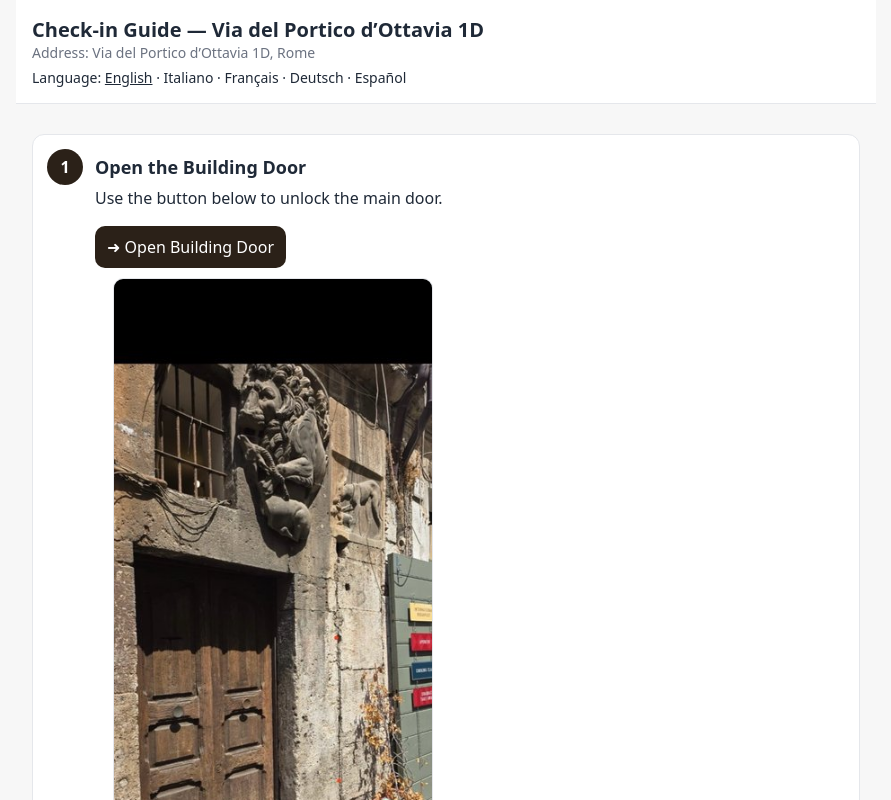
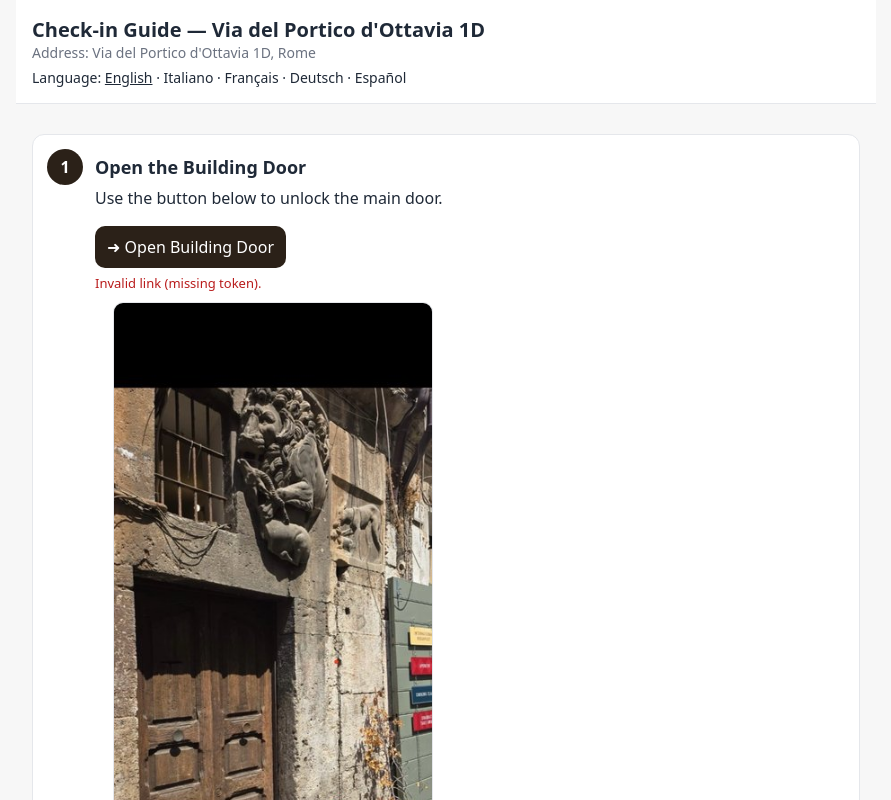
Before and after one commit to miko19711971/shelly-cloud-opener-1, a website: page public/checkin/portico/index.html in a window 1280 px wide. Both pictures are taken after a click on the link "➜ Open Building Door". Shown: the top 800 px of the page, without its empty margins (194-1085 px from the left). Drawn offline with Linux system fonts and the light colour scheme.

Commit message:
Update index.html

```diff
--- a/public/checkin/portico/index.html
+++ b/public/checkin/portico/index.html
@@ -3,9 +3,8 @@
 <head>
 <meta charset="utf-8">
 <meta name="viewport" content="width=device-width,initial-scale=1">
-<title id="title">Check-in Guide — Via del Portico d’Ottavia 1D</title>
+<title id="title">Check-in Guide — Via del Portico d'Ottavia 1D</title>
 
-<!-- Favicon: ora file locale, niente CDN -->
 <link rel="icon" href="/checkin/portico/building-door.jpg">
 
 <style>
@@ -30,7 +29,9 @@
   figcaption{font-size:12px;color:var(--muted);margin-top:6px;text-align:center}
   .note{background:#fff7ed;border:1px solid #fed7aa;color:#7c2d12;padding:10px;border-radius:8px;margin-top:8px}
   .cta{display:inline-block;margin-top:10px;padding:10px 12px;border-radius:10px;background:var(--brand);color:#fff;text-decoration:none;cursor:pointer}
-  .status{font-size:13px;color:#6b7280;margin-top:6px}
+  .status{font-size:13px;color:#6b7280;margin-top:6px;min-height:1.2em}
+  .status.err{color:#b91c1c}
+  .status.ok{color:#0a7b34}
   footer{color:var(--muted);text-align:center;font-size:12px;margin:18px 0}
   .imgframe{width:90%;margin:0 auto;border:1px solid var(--line);border-radius:10px;display:block}
   .imgframe object{width:100%;height:auto;display:block;border-radius:10px;aspect-ratio:3/4;background:#f9fafb}
@@ -38,8 +39,8 @@
 </head>
 <body>
 <header class="wrap">
-  <h1 id="h1">Check-in Guide — Via del Portico d’Ottavia 1D</h1>
-  <div class="addr" id="addr">Address: Via del Portico d’Ottavia 1D, Rome</div>
+  <h1 id="h1">Check-in Guide — Via del Portico d'Ottavia 1D</h1>
+  <div class="addr" id="addr">Address: Via del Portico d'Ottavia 1D, Rome</div>
   <div class="lang" id="langbar">Language:
     <a href="?lang=en" data-lang="en" class="active">English</a> ·
     <a href="?lang=it" data-lang="it">Italiano</a> ·
@@ -58,20 +59,18 @@
         <h2 id="s1_t">Open the Building Door</h2>
         <p id="s1_p">Use the button below to unlock the main door.</p>
 
-        <!-- Bottoni: puntano ai target corretti -->
-        <a class="cta" href="#" onclick="openWith('statusBuilding','/token/portico-1d-building');return false;" id="btn_building">➜ Open Building Door</a>
+        <a class="cta" href="#" onclick="openWith('statusBuilding','building');return false;" id="btn_building">➜ Open Building Door</a>
         <div class="status" id="statusBuilding"></div>
 
         <div class="note" id="s1_note" style="display:none"></div>
 
-        <!-- ✅ FOTO 1: usa il file locale con fallback GitHub corretto (cartella 'portico') -->
         <figure>
           <img
             src="building-door.jpg"
-            alt="Building entrance — Via del Portico d’Ottavia 1D"
+            alt="Building entrance — Via del Portico d'Ottavia 1D"
             style="width:90%;margin:0 auto;display:block;border-radius:10px;border:1px solid #e5e7eb"
             onerror="this.onerror=null;this.src='https://raw.githubusercontent.com/miko19711971/shelly-cloud-opener-1/main/public/checkin/portico/building-door.jpg?v=2'">
-          <figcaption id="s1_cap">Main entrance — Via del Portico d’Ottavia 1D.</figcaption>
+          <figcaption id="s1_cap">Main entrance — Via del Portico d'Ottavia 1D.</figcaption>
         </figure>
 
         <figure>
@@ -92,6 +91,7 @@
       </div>
     </div>
   </section>
+
   <!-- 3 -->
   <section class="card">
     <div class="step">
@@ -100,30 +100,38 @@
         <h2 id="s3_t">This is Your Apartment Door</h2>
         <p id="s3_p">Please press the button only once when you are certain this is the correct door.</p>
 
-        <a class="cta"
-   role="button"
-   onclick="event.preventDefault(); openWith('statusApartment','/token/portico-1d-door');"
-   id="btn_apartment">
-        ➜ Open Apartment Door
-      </a>
+        <a class="cta" href="#" onclick="openWith('statusApartment','apartment');return false;" id="btn_apartment">➜ Open Apartment Door</a>
         <div class="status" id="statusApartment"></div>
 
         <figure>
-        <img src="apartment-door.jpg" alt="Apartment door — Via del Portico d’Ottavia 1D">
+          <img src="apartment-door.jpg" alt="Apartment door — Via del Portico d'Ottavia 1D">
           <figcaption id="s3_cap">Apartment door — 3rd floor.</figcaption>
         </figure>
       </div>
     </div>
   </section>
+
   <section class="card">
     <h2 id="help_h">Need help?</h2>
     <p id="help_p">Call or WhatsApp: <a class="cta" href="tel:+393355245756">+39 335 524 5756</a></p>
   </section>
 
-  <footer id="footer">niceflatinrome.com • Quick visual guide for arrivals at Via del Portico d’Ottavia 1D</footer>
+  <footer id="footer">niceflatinrome.com • Quick visual guide for arrivals at Via del Portico d'Ottavia 1D</footer>
 </main>
 
 <script>
+function tMsgs(){
+  const L=(new URLSearchParams(location.search).get('lang')||'en').toLowerCase();
+  const M={
+    en:{open:'Opening…',done:'Done.',net:'Network error. Try again.',bad:'Error',missing:'Invalid link (missing token).'},
+    it:{open:'Apertura…',done:'Fatto.',net:'Errore di rete. Riprova.',bad:'Errore',missing:'Link non valido (token mancante).'},
+    fr:{open:'Ouverture…',done:'Fait.',net:'Erreur réseau. Réessayez.',bad:'Erreur',missing:'Lien invalide (token manquant).'},
+    de:{open:'Öffnen…',done:'Fertig.',net:'Netzwerkfehler. Bitte erneut versuchen.',bad:'Fehler',missing:'Ungültiger Link (Token fehlt).'},
+    es:{open:'Abriendo…',done:'Hecho.',net:'Error de red. Inténtalo de nuevo.',bad:'Error',missing:'Enlace no válido (falta token).'}
+  };
+  return M[L]||M.en;
+}
+
 async function openWith(statusId, which){
   const s=document.getElementById(statusId);
   const M=tMsgs();
@@ -140,8 +148,7 @@
 
     s.textContent = M.open;
 
-    // ✅ DINAMICO: estrae "apt" dal path corrente invece di hardcode "trastevere"
-    const apt = location.pathname.split('/')[2] || 'trastevere';
+    const apt = location.pathname.split('/')[2] || 'portico';
 
     const tries = (which === "building")
       ? ["building"]
@@ -180,58 +187,56 @@
   }
 }
 
-
-/* ---------- 5 lingue (solo testi) ---------- */
 const T = {
-  en:{title:"Check-in Guide — Via del Portico d’Ottavia 1D",addr:"Address: Via del Portico d’Ottavia 1D, Rome",
+  en:{title:"Check-in Guide — Via del Portico d'Ottavia 1D",addr:"Address: Via del Portico d'Ottavia 1D, Rome",
       s1_t:"Open the Building Door",s1_p:"Use the button below to unlock the main door.",s1_note:"",
-      s1_cap:"Main entrance — Via del Portico d’Ottavia 1D.",s1_cap2:"Press this button to turn on the indoor corridor lights.",
+      s1_cap:"Main entrance — Via del Portico d'Ottavia 1D.",s1_cap2:"Press this button to turn on the indoor corridor lights.",
       s2_t:"Arrive at the Third Floor",s2_p:"Go up to the 3rd floor.",
       s3_t:"This is Your Apartment Door",s3_p:"Please press the button only once when you are certain this is the correct door.",s3_cap:"Apartment door — 3rd floor.",
       help_h:"Need help?",help_p:'Call or WhatsApp: <a class="cta" href="tel:+393355245756">+39 335 524 5756</a>',
       btn_building:"➜ Open Building Door",btn_apartment:"➜ Open Apartment Door",
-      footer:"niceflatinrome.com • Quick visual guide for arrivals at Via del Portico d’Ottavia 1D"},
-  it:{title:"Guida Check-in — Via del Portico d’Ottavia 1D",addr:"Indirizzo: Via del Portico d’Ottavia 1D, Roma",
-      s1_t:"Apri il portone dell’edificio",s1_p:"Usa il pulsante qui sotto per sbloccare il portone.",s1_note:"",
-      s1_cap:"Ingresso principale — Via del Portico d’Ottavia 1D.",s1_cap2:"Le luci del corridoio si accendono automaticamente quando apri il portone.",
+      footer:"niceflatinrome.com • Quick visual guide for arrivals at Via del Portico d'Ottavia 1D"},
+  it:{title:"Guida Check-in — Via del Portico d'Ottavia 1D",addr:"Indirizzo: Via del Portico d'Ottavia 1D, Roma",
+      s1_t:"Apri il portone dell'edificio",s1_p:"Usa il pulsante qui sotto per sbloccare il portone.",s1_note:"",
+      s1_cap:"Ingresso principale — Via del Portico d'Ottavia 1D.",s1_cap2:"Le luci del corridoio si accendono automaticamente quando apri il portone.",
       s2_t:"Arriva al terzo piano",s2_p:"Sali al 3° piano.",
-      s3_t:"Questa è la porta del tuo appartamento",s3_p:"Premi il pulsante una sola volta quando sei certo che sia la porta corretta.",s3_cap:"Porta dell’appartamento — 3° piano.",
+      s3_t:"Questa è la porta del tuo appartamento",s3_p:"Premi il pulsante una sola volta quando sei certo che sia la porta corretta.",s3_cap:"Porta dell'appartamento — 3° piano.",
       help_h:"Serve aiuto?",help_p:'Chiama o WhatsApp: <a class="cta" href="tel:+393355245756">+39 335 524 5756</a>',
       btn_building:"➜ Apri il portone",btn_apartment:"➜ Apri porta appartamento",
-      footer:"niceflatinrome.com • Guida rapida di arrivo a Via del Portico d’Ottavia 1D"},
+      footer:"niceflatinrome.com • Guida rapida di arrivo a Via del Portico d'Ottavia 1D"},
 
-  fr:{title:"Guide d’enregistrement — Via del Portico d’Ottavia 1D",addr:"Adresse : Via del Portico d’Ottavia 1D, Rome",
-      s1_t:"Ouvrir la porte de l’immeuble",s1_p:"Appuyez sur le bouton ci-dessous pour déverrouiller la porte principale.",s1_note:"",
-      s1_cap:"Entrée principale — Via del Portico d’Ottavia 1D.",s1_cap2:"Appuyez sur ce bouton pour allumer les lumières du couloir intérieur.",
+  fr:{title:"Guide d'enregistrement — Via del Portico d'Ottavia 1D",addr:"Adresse : Via del Portico d'Ottavia 1D, Rome",
+      s1_t:"Ouvrir la porte de l'immeuble",s1_p:"Appuyez sur le bouton ci-dessous pour déverrouiller la porte principale.",s1_note:"",
+      s1_cap:"Entrée principale — Via del Portico d'Ottavia 1D.",s1_cap2:"Appuyez sur ce bouton pour allumer les lumières du couloir intérieur.",
       s2_t:"Arriver au troisième étage",s2_p:"Montez au 3e étage.",
-      s3_t:"Voici la porte de votre appartement",s3_p:"Appuyez une seule fois lorsque vous êtes sûr que c’est la bonne porte.",s3_cap:"Porte de l’appartement — 3e étage.",
-      help_h:"Besoin d’aide ?",help_p:'Appeler ou WhatsApp : <a class="cta" href="tel:+393355245756">+39 335 524 5756</a>',
-      btn_building:"➜ Ouvrir la porte de l’immeuble",btn_apartment:"➜ Ouvrir la porte de l’appartement",
-      footer:"niceflatinrome.com • Guide visuel rapide pour l’arrivée à Via del Portico d’Ottavia 1D"},
-  de:{title:"Check-in-Leitfaden — Via del Portico d’Ottavia 1D",addr:"Adresse: Via del Portico d’Ottavia 1D, Rom",
+      s3_t:"Voici la porte de votre appartement",s3_p:"Appuyez une seule fois lorsque vous êtes sûr que c'est la bonne porte.",s3_cap:"Porte de l'appartement — 3e étage.",
+      help_h:"Besoin d'aide ?",help_p:'Appeler ou WhatsApp : <a class="cta" href="tel:+393355245756">+39 335 524 5756</a>',
+      btn_building:"➜ Ouvrir la porte de l'immeuble",btn_apartment:"➜ Ouvrir la porte de l'appartement",
+      footer:"niceflatinrome.com • Guide visuel rapide pour l'arrivée à Via del Portico d'Ottavia 1D"},
+  de:{title:"Check-in-Leitfaden — Via del Portico d'Ottavia 1D",addr:"Adresse: Via del Portico d'Ottavia 1D, Rom",
       s1_t:"Haustür öffnen",s1_p:"Drücken Sie unten auf die Taste, um die Haustür zu entriegeln.",s1_note:"",
-      s1_cap:"Haupteingang — Via del Portico d’Ottavia 1D.",s1_cap2:"Drücken Sie diese Taste, um das Licht im Innenkorridor einzuschalten.",
+      s1_cap:"Haupteingang — Via del Portico d'Ottavia 1D.",s1_cap2:"Drücken Sie diese Taste, um das Licht im Innenkorridor einzuschalten.",
       s2_t:"Am dritten Stock ankommen",s2_p:"Gehen Sie in den 3. Stock.",
       s3_t:"Das ist Ihre Wohnungstür",s3_p:"Drücken Sie den Knopf nur einmal, wenn Sie sicher sind, dass es die richtige Tür ist.",s3_cap:"Wohnungstür — 3. Stock.",
       help_h:"Brauchen Sie Hilfe?",help_p:'Anrufen oder WhatsApp: <a class="cta" href="tel:+393355245756">+39 335 524 5756</a>',
       btn_building:"➜ Haustür öffnen",btn_apartment:"➜ Wohnungstür öffnen",
-      footer:"niceflatinrome.com • Schnelle visuelle Anleitung für die Ankunft a Via del Portico d’Ottavia 1D"},
-  es:{title:"Guía de check-in — Via del Portico d’Ottavia 1D",addr:"Dirección: Via del Portico d’Ottavia 1D, Roma",
+      footer:"niceflatinrome.com • Schnelle visuelle Anleitung für die Ankunft a Via del Portico d'Ottavia 1D"},
+  es:{title:"Guía de check-in — Via del Portico d'Ottavia 1D",addr:"Dirección: Via del Portico d'Ottavia 1D, Roma",
       s1_t:"Abrir la puerta del edificio",s1_p:"Pulsa el botón de abajo para desbloquear la puerta principal.",s1_note:"",
-      s1_cap:"Entrada principal — Via del Portico d’Ottavia 1D.",s1_cap2:"Pulsa este botón para encender las luces del pasillo interior.",
+      s1_cap:"Entrada principal — Via del Portico d'Ottavia 1D.",s1_cap2:"Pulsa este botón para encender las luces del pasillo interior.",
       s2_t:"Llegar al tercer piso",s2_p:"Sube al 3.º piso.",
       s3_t:"Esta es la puerta de tu apartamento",s3_p:"Pulsa el botón solo una vez cuando estés seguro de que es la puerta correcta.",s3_cap:"Puerta del apartamento — 3.º piso.",
       help_h:"¿Necesitas ayuda?",help_p:'Llama o WhatsApp: <a class="cta" href="tel:+393355245756">+39 335 524 5756</a>',
       btn_building:"➜ Abrir puerta del edificio",btn_apartment:"➜ Abrir puerta del apartamento",
-      footer:"niceflatinrome.com • Guía visual rápida para llegadas a Via del Portico d’Ottavia 1D"}
+      footer:"niceflatinrome.com • Guía visual rápida para llegadas a Via del Portico d'Ottavia 1D"}
 };
+
 (function(){
   const params=new URLSearchParams(location.search);
   const L=(params.get('lang')||'en').toLowerCase();
   const token = params.get('t') || '';
   const t=T[L]||T.en;
 
-  // mantieni token nei link lingua
   document.querySelectorAll('#langbar a').forEach(a=>{
     const code = a.getAttribute('data-lang') || 'en';
     const p = new URLSearchParams();
@@ -240,12 +245,10 @@ const T = {
     a.setAttribute('href', `?${p.toString()}`);
   });
 
-  // attiva la lingua selezionata
   document.querySelectorAll('#langbar a').forEach(a=>{
     a.classList.toggle('active', a.getAttribute('data-lang')===L);
   });
 
-  // testi
   document.getElementById('title').textContent=t.title;
   document.getElementById('h1').textContent=t.title;
   document.getElementById('addr').textContent=t.addr;
```
Lines whose indentation alone changed are shown as unchanged.
